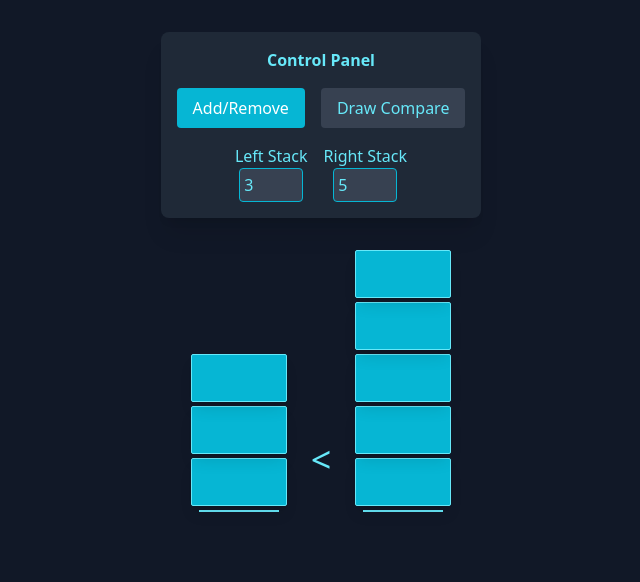
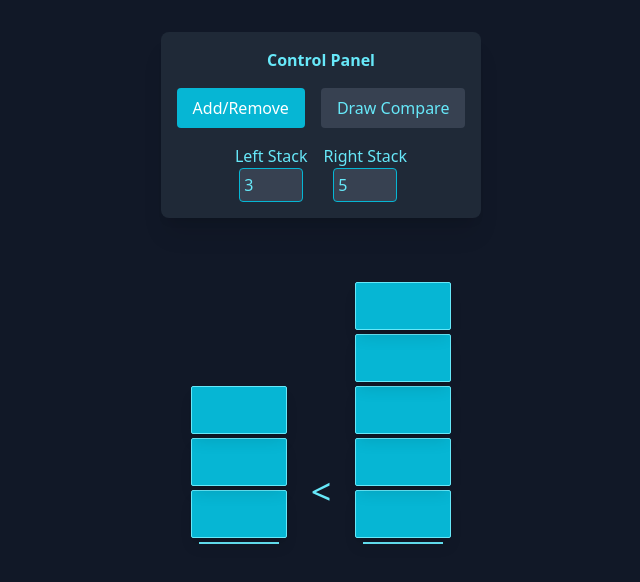
Before and after one commit to TriMPham98/synthesis-comparison-widget, a React (Vite) app: page / in a window 1280 px wide. Shown: the top 582 px of the page, without its empty margins (319-959 px from the left). Built offline with nearby package versions, Linux system fonts and the light colour scheme.

Commit message:
Increase margin above stacks

```diff
--- a/src/components/ComparisonWidget.jsx
+++ b/src/components/ComparisonWidget.jsx
@@ -15,7 +15,7 @@ const ComparisonWidget = () => {
   const Stack = ({ count, side }) => (
     <div
       className="flex flex-col-reverse items-center w-20 min-h-64
-                    border-b-2 border-cyan-300 mx-8">
+                border-b-2 border-cyan-300 mx-8 mt-8">
       {Array(count)
         .fill(0)
         .map((_, i) => (
```
